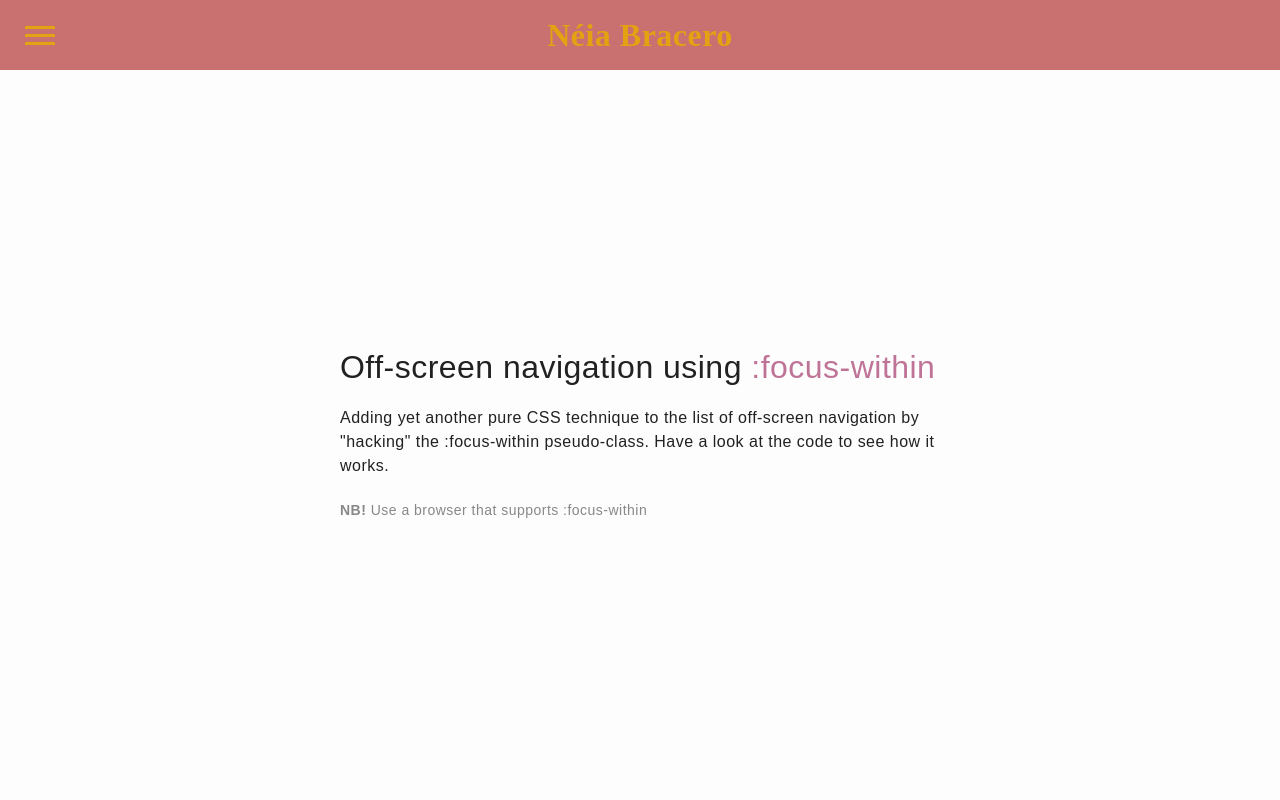
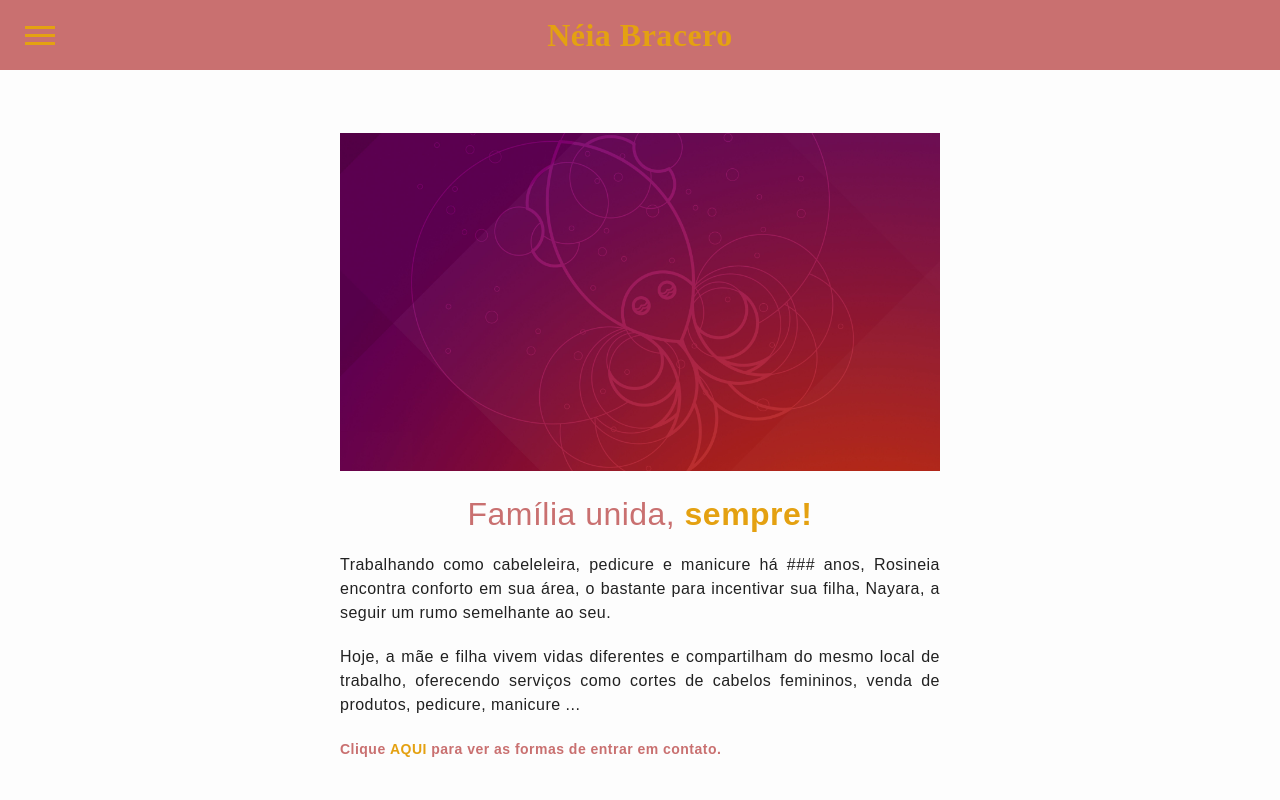
Before and after one commit to BraceroInSabot/Saloon_site, a Django app: page / in a window 1280 px wide. Run offline with Django 4.2, Linux system fonts and the light colour scheme; some libraries are stand-ins or nearby versions; some web fonts are replaced.

Commit message:
contact.html created

```diff
--- a/core/static/css/menu.css
+++ b/core/static/css/menu.css
@@ -44,19 +44,21 @@ main > div {
   max-width: 600px;
 }
 
-main h2 span {
-  color: #BF7497;
-}
-
 main p {
   line-height: 1.5;
   font-weight: 200;
   margin: 20px 0;
+  text-align: justify;
 }
 
-main small {
-  font-weight: 300;
-  color: #888;
+#small_main_text {
+  text-align: center;
+  font-weight: 900;
+  color: #c97070;
+}
+
+#aqui {
+  color: rgb(228, 161, 17);
 }
 
 #nav-container {
@@ -213,8 +215,14 @@ a {
   transition: .2s ease-in-out;
 }
 
-h1, h2, h3, h4 {
+h2 {
   margin: 0;
+  text-align: center;
+  color: #c97070;
+}
+
+#sempre {
+  color: rgb(228, 161, 17);
 }
 
 ul {
--- a/core/templates/index.html
+++ b/core/templates/index.html
@@ -27,10 +27,9 @@
           </div>
           <div id="nav-content" tabindex="0">
             <ul>
-              <li><a href="#0">Home</a></li>
-              <li><a href="#0">Services</a></li>
-              <li><a href="#0">About</a></li>
-              <li><a href="#0">Contact</a></li>
+              <li><a href="{% url 'home' %}">Menu</a></li>
+              <li><a href="#0">Serviços</a></li>
+              <li><a href="{% url 'contact' %}">Contato</a></li>
               <li class="small"><a href="https://www.facebook.com/profile.php?id=100063543549916">Facebook</a><a href="https://www.instagram.com/neia_bracero/">Instagram</a></li>
             </ul>
           </div>
@@ -39,9 +38,14 @@
 
         <main>
           <div class="content">
-            <h2>Off-screen navigation using <span>:focus-within</span></h2>
-            <p>Adding yet another pure CSS technique to the list of off-screen navigation by "hacking" the :focus-within pseudo-class. Have a look at the code to see how it works.</p>
-            <small><strong>NB!</strong> Use a browser that supports :focus-within</small>
+            <br></br>
+            <img src="{% static 'images/ubuntu_wallp.jpg' %}" alt="Família" width="600" height="500">
+            <br></br>
+            <h2 id="familia"> Família unida, <strong id="sempre">sempre!</strong></h2>
+            <p>Trabalhando como cabeleleira, pedicure e manicure há ### anos, Rosineia encontra conforto em sua área, o bastante para incentivar sua filha, Nayara, a seguir um rumo semelhante ao seu.</p>
+            <p>Hoje, a mãe e filha vivem vidas diferentes e compartilham do mesmo local de trabalho, oferecendo serviços como cortes de cabelos femininos, venda de produtos, pedicure, manicure ...</p>
+            <small id="small_main_text" >Clique <a href="{% url 'contact' %}"><strong id="aqui">AQUI</strong></a> para ver as formas de entrar em contato.</small>
+            <br></br>
           </div>
         </main>
       </div>
--- a/core/views.py
+++ b/core/views.py
@@ -3,3 +3,7 @@ from django.shortcuts import render
 
 def index(request):
     return render(request, 'index.html')
+
+
+def contact(request):
+    return render(request, 'contact.html')
--- a/salaoneia/urls.py
+++ b/salaoneia/urls.py
@@ -15,9 +15,10 @@ Including another URLconf
 """
 from django.contrib import admin
 from django.urls import path
-from core.views import index
+from core.views import index, contact
 
 urlpatterns = [
     path('', index, name='home'),
+    path('contatos', contact, name='contact'),
     path('admin/', admin.site.urls),
 ]
```
Also changed, not shown: core/static/images/ubuntu_wallp.jpg (added), core/templates/contact.html (added), 2 other files.
